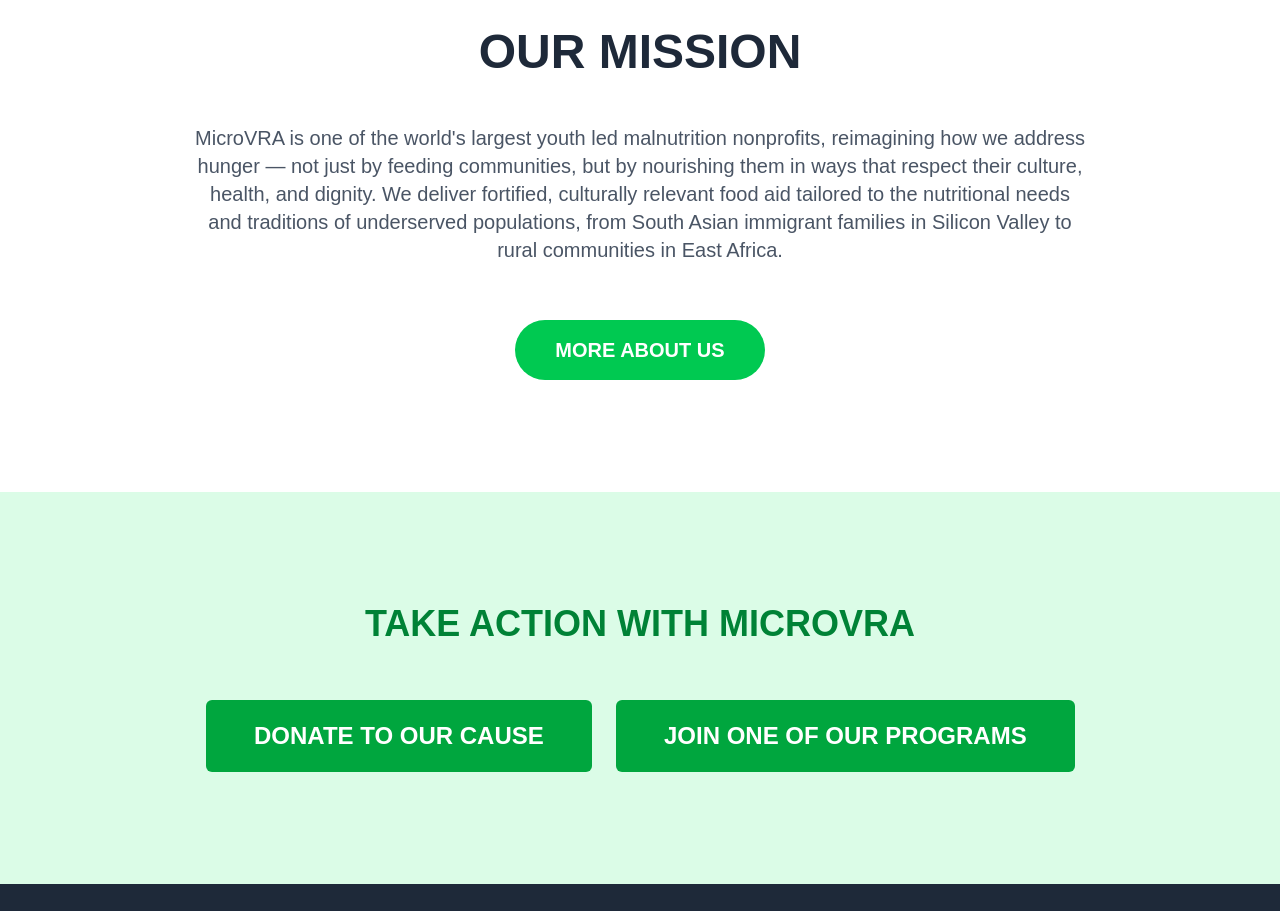
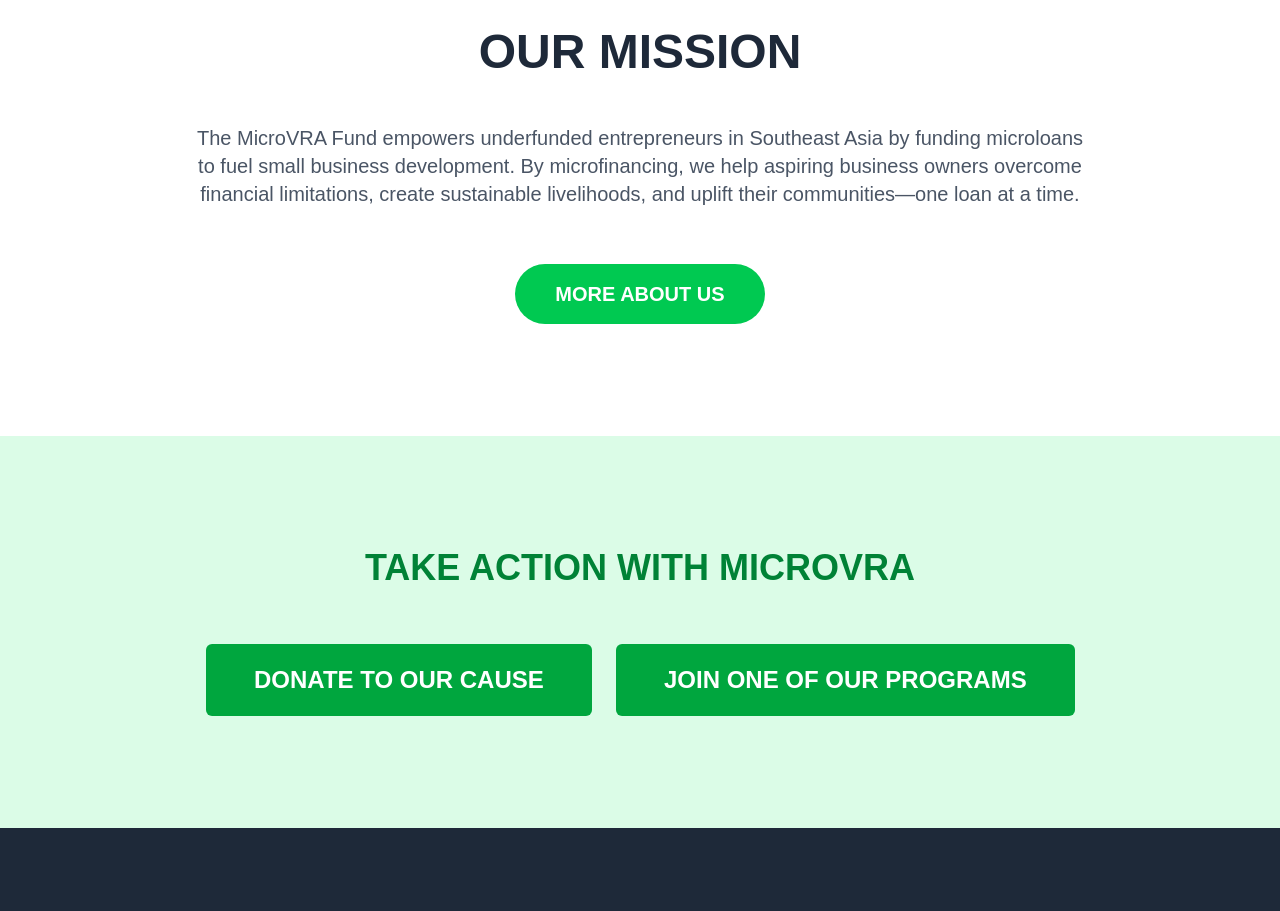
Before and after one commit to RM0420/microVRA, a Next.js app: page / in a window 1280 px wide. Shown: the part 1380-2291 px from the top of the page. Built offline with nearby package versions, Linux system fonts and the light colour scheme.

Commit message:
Updated the website with some minor tweaks and changes.

```diff
--- a/src/app/about/page.tsx
+++ b/src/app/about/page.tsx
@@ -13,7 +13,7 @@ const teamMembersData: TeamMember[] = [
   {
     id: 1,
     name: "Anderson Chan",
-    title: "President: Director of Financial Operations",
+    title: "President/Founder: Director of Financial Operations",
     description:
       "Highly motivated sophomore high school student with a passion for Finance and Accounting, eager to gain hands-on experience in a real-world business setting. Proven self-discipline, drive, strong analytical ability and problem-solving skill through A+ GPA on all honors classes. Emerging leader and great team player through committed extracurricular activities and sports. Proficient in Excel, Word and Power Point.",
     imageUrl: "/placeholders/team-member-placeholder.png", // Generic placeholder
--- a/src/app/page.tsx
+++ b/src/app/page.tsx
@@ -102,20 +102,19 @@ export default function HomePage() {
           </h2>
           <p className="text-xl text-gray-600 mb-14" data-aos="fade-up">
             {/* Placeholder for mission text */}
-            MicroVRA is one of the world's largest youth led malnutrition
-            nonprofits, reimagining how we address hunger — not just by feeding
-            communities, but by nourishing them in ways that respect their
-            culture, health, and dignity. We deliver fortified, culturally
-            relevant food aid tailored to the nutritional needs and traditions
-            of underserved populations, from South Asian immigrant families in
-            Silicon Valley to rural communities in East Africa.
+            The MicroVRA Fund empowers underfunded entrepreneurs in Southeast
+            Asia by funding microloans to fuel small business development. By
+            microfinancing, we help aspiring business owners overcome financial
+            limitations, create sustainable livelihoods, and uplift their
+            communities—one loan at a time.
           </p>
-          <button
-            className="bg-green-500 text-white px-10 py-4 rounded-full text-xl font-semibold hover:bg-green-600"
+          <a
+            href="/about"
+            className="bg-green-500 text-white px-10 py-4 rounded-full text-xl font-semibold hover:bg-green-600 inline-block"
             data-aos="zoom-in"
           >
             MORE ABOUT US
-          </button>
+          </a>
         </div>
       </section>
 
```
